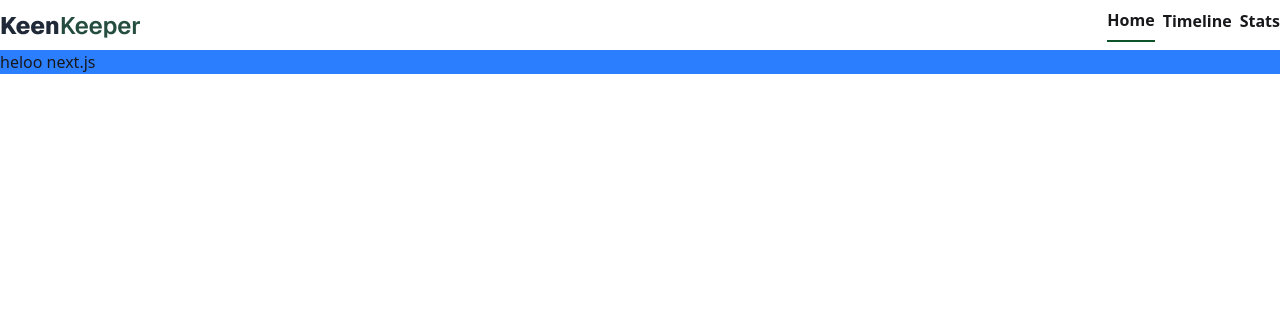
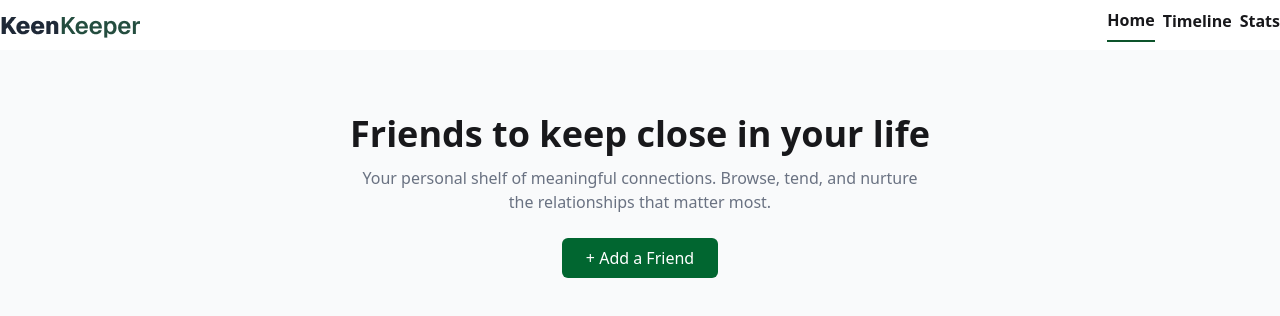
Before and after one commit to riadul061/Keen-Keeper-project-code, a Next.js app: page / in a window 1280 px wide. Shown: the top 316 px of the page. Built offline with nearby package versions, Linux system fonts and the light colour scheme.

Commit message:
Banner section adedd

```diff
--- a/src/app/page.js
+++ b/src/app/page.js
@@ -1,9 +1,11 @@
+import Banner from "@/components/homepage/Banner";
 import { discoverValidationDepths } from "next/dist/server/app-render/instant-validation/instant-validation";
 import Image from "next/image";
 
 export default function Home() {
   return (
-    <div className="bg-blue-500"><h2> heloo next.js</h2>
+    <div>
+      <Banner/>
     </div>
   );
 }
--- /dev/null
+++ b/src/components/homepage/Banner.jsx
@@ -0,0 +1,23 @@
+import React from 'react';
+import { BsPlus } from 'react-icons/bs';
+
+const Banner = () => {
+    return (
+    <div className="text-center py-16 px-4 bg-gray-50">
+
+      <h1 className="text-3xl md:text-4xl font-bold">
+        Friends to keep close in your life
+      </h1>
+
+      <p className="text-gray-500 mt-3 max-w-xl mx-auto">
+        Your personal shelf of meaningful connections. Browse, tend, and nurture
+        the relationships that matter most.
+      </p>
+
+      <button className="mt-6 bg-green-800 text-white px-6 py-2 rounded-md hover:bg-green-800 transition">
+        + Add a Friend
+      </button>
+    </div>
+  );
+};
+export default Banner;
```
